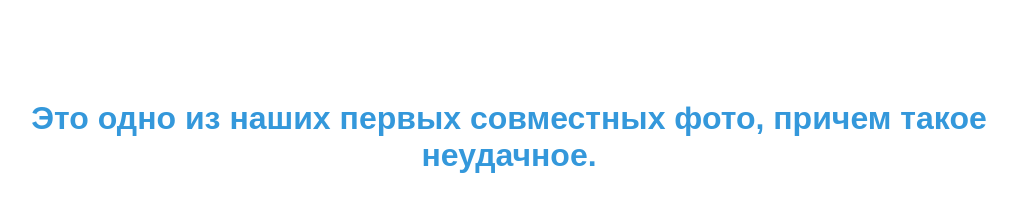
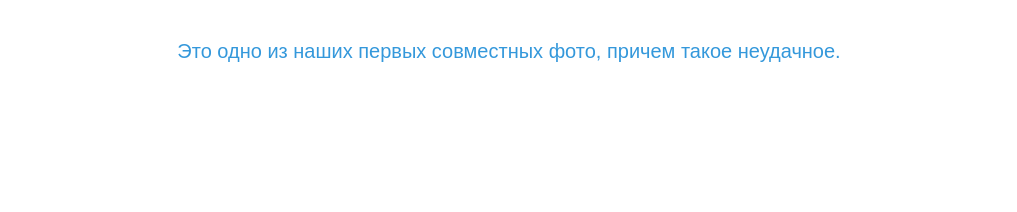
Before and after one commit to Saintkenn/photo-11, a plain HTML site: page index.html in a window 1280 px wide. Shown: the whole page, without its empty margins (131-1148 px from the left). Drawn offline with Linux system fonts and the light colour scheme.

Commit message:
Update index.html

```diff
--- a/index.html
+++ b/index.html
@@ -7,15 +7,16 @@
     <style>
         body {
             text-align: center;
-            margin: 100px;
+            margin: 40px;
             font-family: Arial, sans-serif;
         }
-        h1 {
+        p {
             color: #3498db;
+            font-size: 20px;
         }
     </style>
 </head>
 <body>
-    <h1>Это одно из наших первых совместных фото, причем такое неудачное.</h1>
+    <p>Это одно из наших первых совместных фото, причем такое неудачное.</p>
 </body>
 </html>
```
